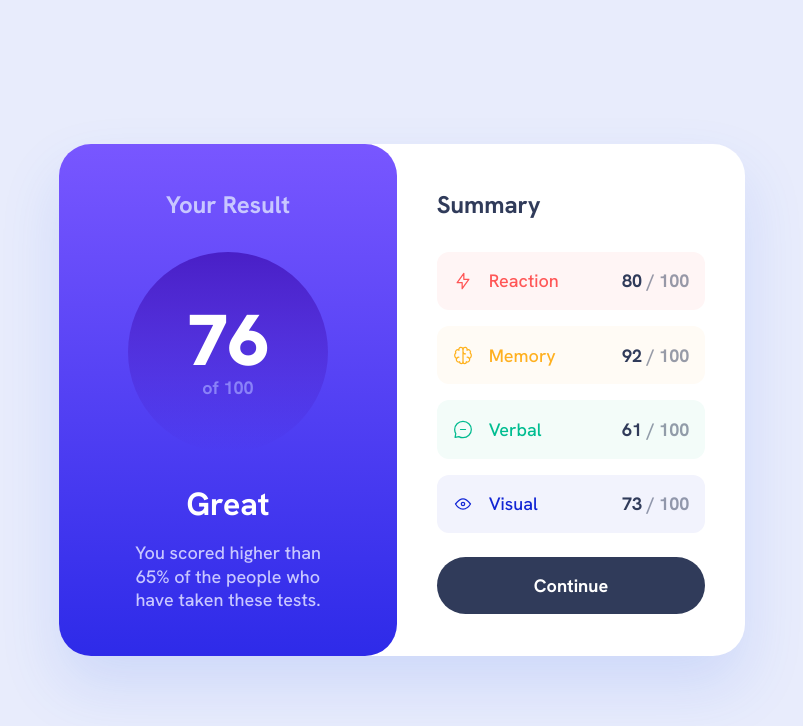
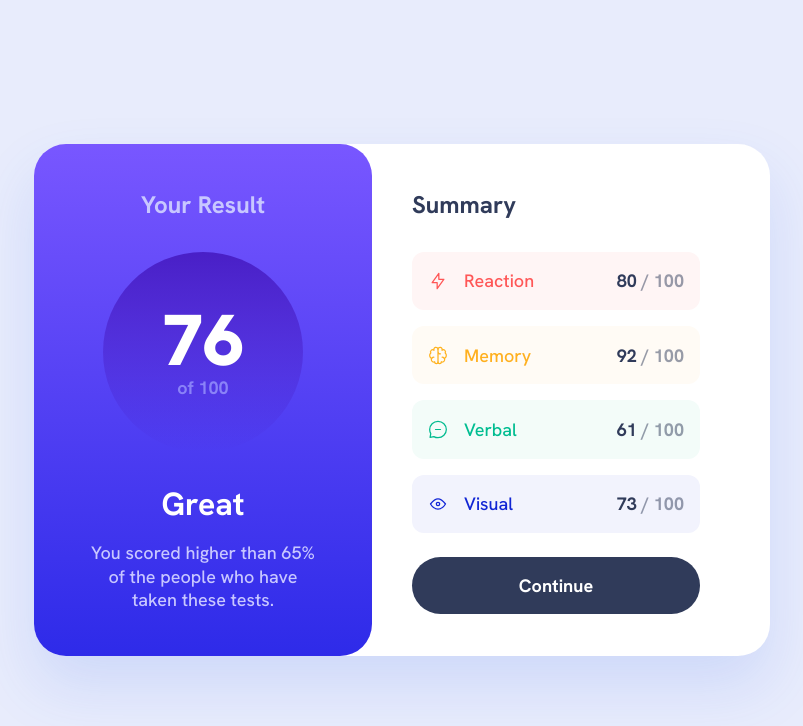
Before and after one commit to Romeo899/resultsSummaryComponent, a plain HTML site: page index.html in a window 1280 px wide. Shown: the whole page, without its empty margins (238-1041 px from the left). Drawn offline with Linux system fonts and the light colour scheme.

Commit message:
reuslts summary component | desktop design done

```diff
--- a/style.css
+++ b/style.css
@@ -102,8 +102,10 @@
     --spacing-400: 32px;
     --spacing-430: 38.5px;
     --spacing-440: 39.64px;
+    --spacing-445: 40px;
     --spacing-450: 44.5px;
     --spacing-500: 45px;
+    --spacing-550: 54px;
     --spacing-570: 57.5px;
     --spacing-690: 69px;
     --spacing-700: 70px;
@@ -437,3 +439,21 @@ span {
 }
 
 /* Desktop */
+
+@media (min-width: 1024px) {
+
+    .resultContainer {
+        min-width: 736px;
+
+    }
+
+    .resultSection {
+        padding: var(--spacing-500) var(--spacing-550);
+    }
+
+    .summarySection {
+        max-width: 368px;
+        width: 100%;
+        padding: var(--spacing-450) var(--spacing-445);
+    }
+}
```
